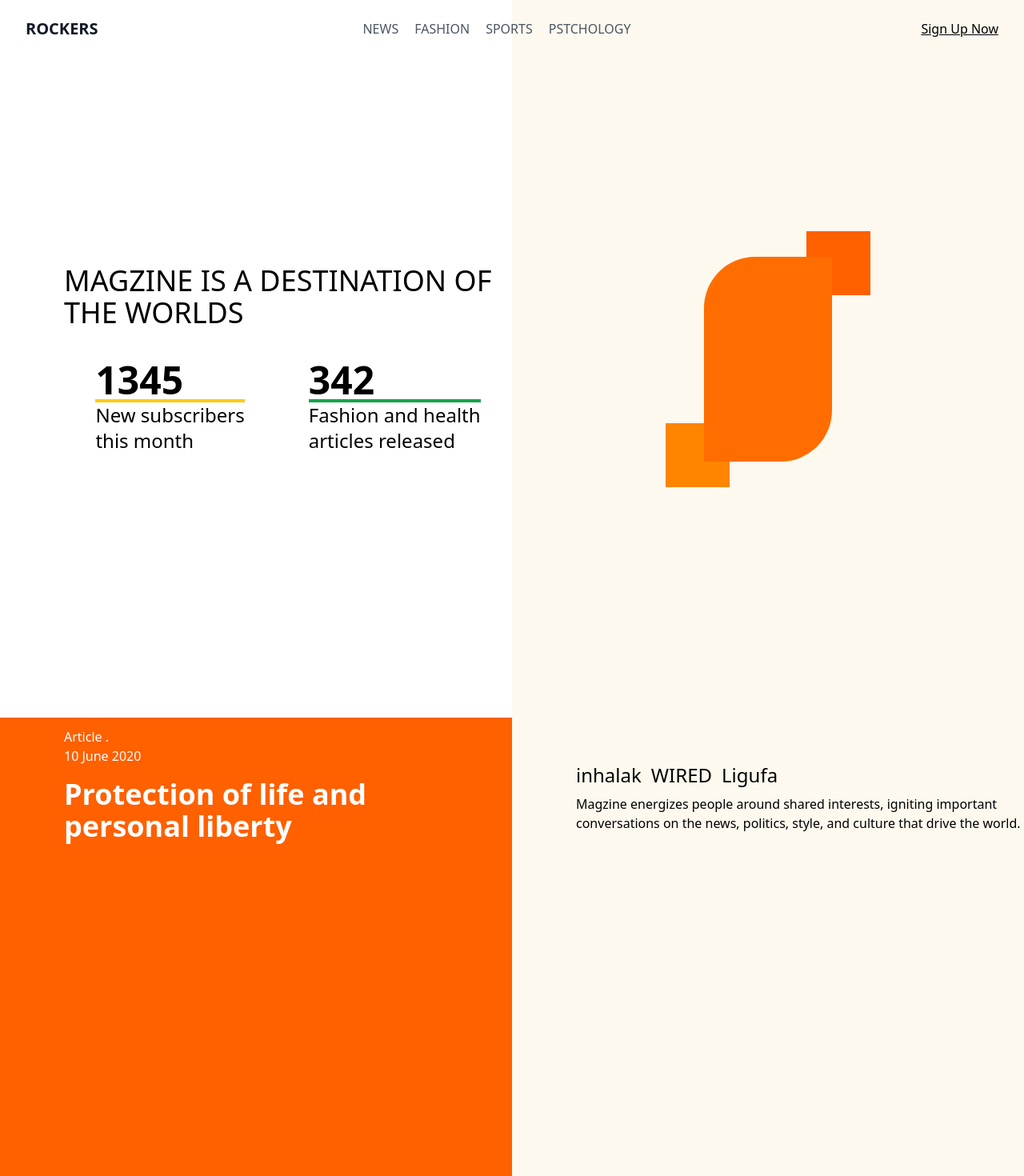
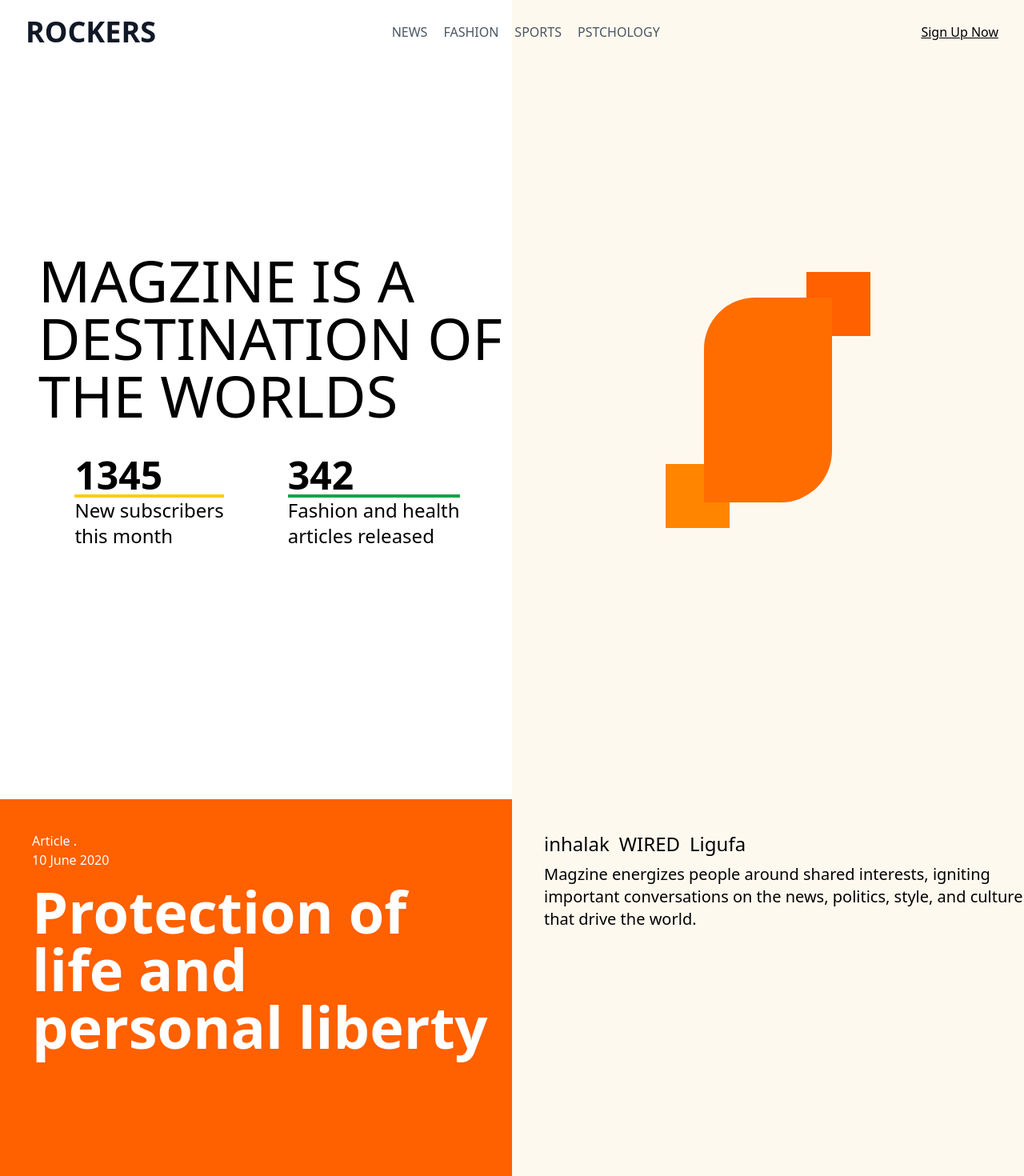
Before and after one commit to Tanuj-Bhaud/rockers, a Next.js app: page / in a window 1280 px wide. Shown: the top 1470 px of the page at 80% size. Built offline with nearby package versions, Linux system fonts and the light colour scheme.

Commit message:
:iphone:

```diff
--- a/pages/index.tsx
+++ b/pages/index.tsx
@@ -14,25 +14,25 @@ const Home: NextPage = () => {
         <div className='flex flex-row '>
           <div className='w-1/2 '>
         <div className='h-3/4 flex flex-col items-center justify-center'>
-          <div className='text-xl md:text-4xl sm:text-2xl pl-7 sm:pl-20 pb-5 sm:pb-10 sm:pt-20 overflow-visible'>MAGZINE IS A DESTINATION OF THE WORLDS</div>
+          <div className='text-xl md:text-4xl lg:text-7xl sm:text-2xl pl-7 sm:pl-12 pb-5 sm:pb-10 sm:pt-20 overflow-visible'>MAGZINE IS A DESTINATION OF THE WORLDS</div>
           <div className='flex flex-col md:flex-row pb-20'>
-            <div className='pl-7 sm:pl-14 md:pl-20 flex flex-col'>
+            <div className=' sm:pl-7 flex flex-col'>
               <div className='font-bold text-2xl md:text-5xl sm:text-2xl border-b-4 border-yellow-400'>1345</div>
               <div className='text-2xl'>New subscribers <br></br> this month</div>
               </div>
-            <div className=' pl-7 sm:pl-14 md:pl-20 flex flex-col'>
+            <div className='sm:pl-7 md:pl-20 flex flex-col'>
             <div className='font-bold text-2xl md:text-5xl sm:text-2xl border-b-4 border-green-600'>342</div>
               <div className='text-2xl'>Fashion and health <br></br> articles released</div></div>
           </div>
           </div>
         <div className='  bg-[#ff6000] h-screen'>
-          <div className=' pl-10 sm:pl-20 pt-3'>
+          <div className=' pl-10 sm:pl-15 pt-10 sm:pt-15'>
             <div className='flex flex-row bg-[#fef9e]'>
               <div className='flex flex-col'>
             <div className='text-white'>Article . &nbsp; </div>
             <div className='text-white'> 10 June 2020</div>
 
-            <div className='text-white text-xl md:text-4xl sm:text-2xl font-bold pt-4 pb-1'>Protection of life and <br />personal liberty</div>
+            <div className='text-white text-xl lg:text-7xl md:text-4xl sm:text-2xl font-bold pt-4 pb-1'>Protection of life and <br />personal liberty</div>
             </div>
             </div>
 
@@ -50,13 +50,13 @@ const Home: NextPage = () => {
                <div className='absolute z-0 bg-[#ff8500] h-10 w-10 sm:h-20 sm:w-20 bottom-0 left-0'></div>
                </div></div>
              </div>
-          <div className='pl-20 pt-14 h-screen bg-[#fef9ef]'>
+          <div className='pl-10 sm:pl-15 pt-10 sm:pt-15 h-screen bg-[#fef9ef]'>
             <div className='flex flex-col md:flex-row'>
             <div className='mr-3 text-xl md:text-2xl sm:text-xl'>inhalak</div>
             <div className='mr-3 text-xl md:text-2xl sm:text-xl'>WIRED</div>
             <div className='mr-3 text-xl md:text-2xl sm:text-xl'>Ligufa</div>
             </div>
-            <p className='mt-2 '>Magzine energizes people around shared interests, igniting important conversations on the news, politics, style, and culture that drive the world.</p>
+            <p className='mt-2 md:text-xl '>Magzine energizes people around shared interests, igniting important conversations on the news, politics, style, and culture that drive the world.</p>
             </div>
 
             </div>
@@ -66,9 +66,9 @@ const Home: NextPage = () => {
   <div className=" container w-screen mx-auto flex flex-wrap p-5 flex-col md:flex-row items-center">
     <a className="flex title-font font-medium items-center text-gray-900 mb-4 md:mb-0">
 
-      <span className="ml-3 text-xl font-bold">ROCKERS</span>
+      <span className="ml-3 text-xl sm:text-2xl md:text-3xl lg:text-4xl font-bold">ROCKERS</span>
     </a>
-    <nav className="md:ml-auto md:mr-auto flex flex-wrap items-center text-base justify-center">
+    <nav className="md:ml-auto md:mr-auto flex flex-wrap items-center text-base  justify-center">
       <a className="mr-5 hover:text-gray-900">NEWS</a>
       <a className="mr-5 hover:text-gray-900">FASHION</a>
       <a className="mr-5 hover:text-gray-900">SPORTS</a>
```
